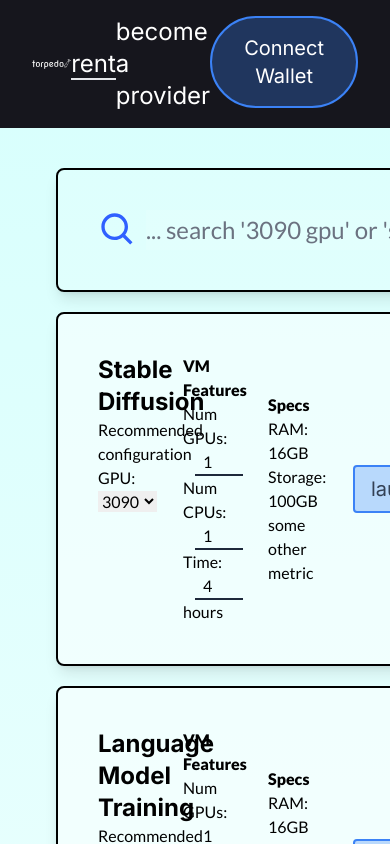
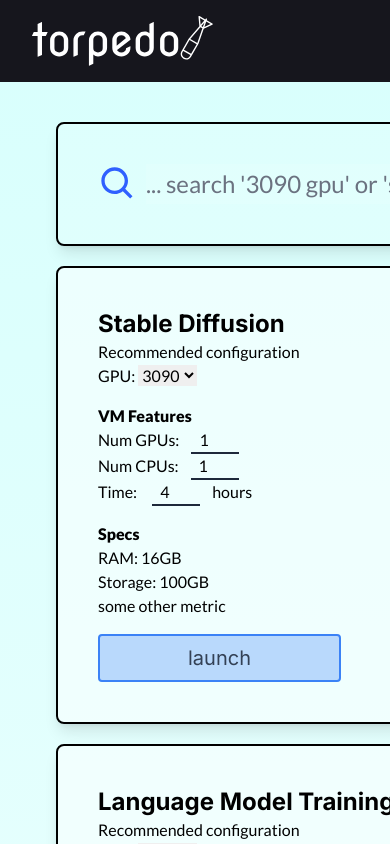
Before and after one commit to torpedo-network/torpedo-web, a Next.js app: page /app in a window 390 px wide. Shown: the top 844 px of the page. Built offline with nearby package versions, Linux system fonts and the light colour scheme.

Commit message:
Mobile optimizing things

```diff
--- a/components/AppHeader.tsx
+++ b/components/AppHeader.tsx
@@ -61,31 +61,37 @@
   };
   const getLinkStyles = (path: string) => {
     const active = router.pathname === path ? "border-b-2" : "";
-    return "text-white text-2xl " + active;
+    return "text-white text-xl " + active;
   };
 
   return (
-    <div className="mx-auto px-8 py-4 flex justify-between content-center">
+    <div className="mx-auto px-8 py-4 sm:flex justify-between content-center">
       <div className="flex flex-col justify-center">
         <Link href="/">
           <Image src={torpedoLogo} alt="Torpedo logo" height={50} />
         </Link>
       </div>
-      <div className="flex flex-col justify-center">
+      <div className="sm:flex flex-col justify-center hidden">
         <h3>
           <Link className={getLinkStyles("/app")} href="/app">
             rent
           </Link>
         </h3>
       </div>
-      <div className="flex flex-col justify-center">
+      <div className="sm:flex flex-col justify-center hidden">
         <h3>
           <Link className={getLinkStyles("/provider")} href="/provider">
             become a provider
           </Link>
         </h3>
       </div>
-      <div className="inline-block float-right">
+      {/* <div></div>
+      <div></div>
+      <div></div>
+      <div></div>
+      <div></div> */}
+
+      <div className="sm:inline-block sm:float-right hidden">
         {signer ? (
           <Menu>
             <Menu.Button className="border-2 border-slate-500 py-4 px-8 rounded-full bg-slate-800/50 flex">
--- a/components/RecommendedConfig.tsx
+++ b/components/RecommendedConfig.tsx
@@ -123,7 +123,7 @@
   return (
     <>
       <RentalModal open={isOpen} setIsOpen={setIsOpen} config={config} />
-      <div className="border-2 border-black px-10 py-10 rounded-lg bg-white/50 shadow-lg grid grid-cols-4 gap-4">
+      <div className="border-2 border-black px-10 py-10 rounded-lg bg-white/50 shadow-lg grid md:grid-cols-4 gap-4">
         <div className="">
           <h1 className="font-bold text-2xl">{title}</h1>
           <p>Recommended configuration</p>
--- a/components/home/Integrations.tsx
+++ b/components/home/Integrations.tsx
@@ -17,7 +17,7 @@
           <h1 className="text-5xl mb-5">Integrations</h1>
           <p>Our product works with a web3-native stack.</p>
         </div>
-        <div className="md:grid-cols-3 grid-cols-2 md:grid gap-x-36 gap-y-20 w-1/2 mx-auto">
+        <div className="sm:grid-cols-3 grid-cols-2 grid md:gap-x-36 md:gap-y-20 gap-x-5 gap-y-5 md:w-1/2 mx-auto">
           <div className="flex flex-col justify-center items-center">
             <IntegrationImage src={aws} alt="AWS logo" />
           </div>
--- a/components/home/TorpedoStats.tsx
+++ b/components/home/TorpedoStats.tsx
@@ -36,7 +36,7 @@
 
   return (
     <div className="py-12 bg-[#16161d]">
-      <div className="md:grid-cols-3 md:grid text-white container mx-auto">
+      <div className="sm:grid-cols-3 sm:grid text-white container mx-auto">
         <div className="flex flex-col justify-center items-center">
           <p>BY THE NUMBERS</p>
         </div>
--- a/pages/index.tsx
+++ b/pages/index.tsx
@@ -12,7 +12,7 @@
       <Head>
         <title>Home | Torpedo</title>
       </Head>
-      <div className="py-36">
+      <div className="md:py-36 py-10">
         <div className="container mx-auto px-4">
           <div className="inline-block">
             <h1 className="text-7xl font-bold text-white">
@@ -50,7 +50,7 @@
               </Link>
             </div>
           </div>
-          <div className="-z-50 inline-block w-1/2 absolute h-screen -translate-x-40 -translate-y-40">
+          <div className="-z-50 inline-block md:w-1/2 absolute h-screen md:-translate-x-40 sm:-translate-x-96 -translate-x-64 w-3/4 -translate-y-40">
             <Torpedo />
           </div>
         </div>
```
